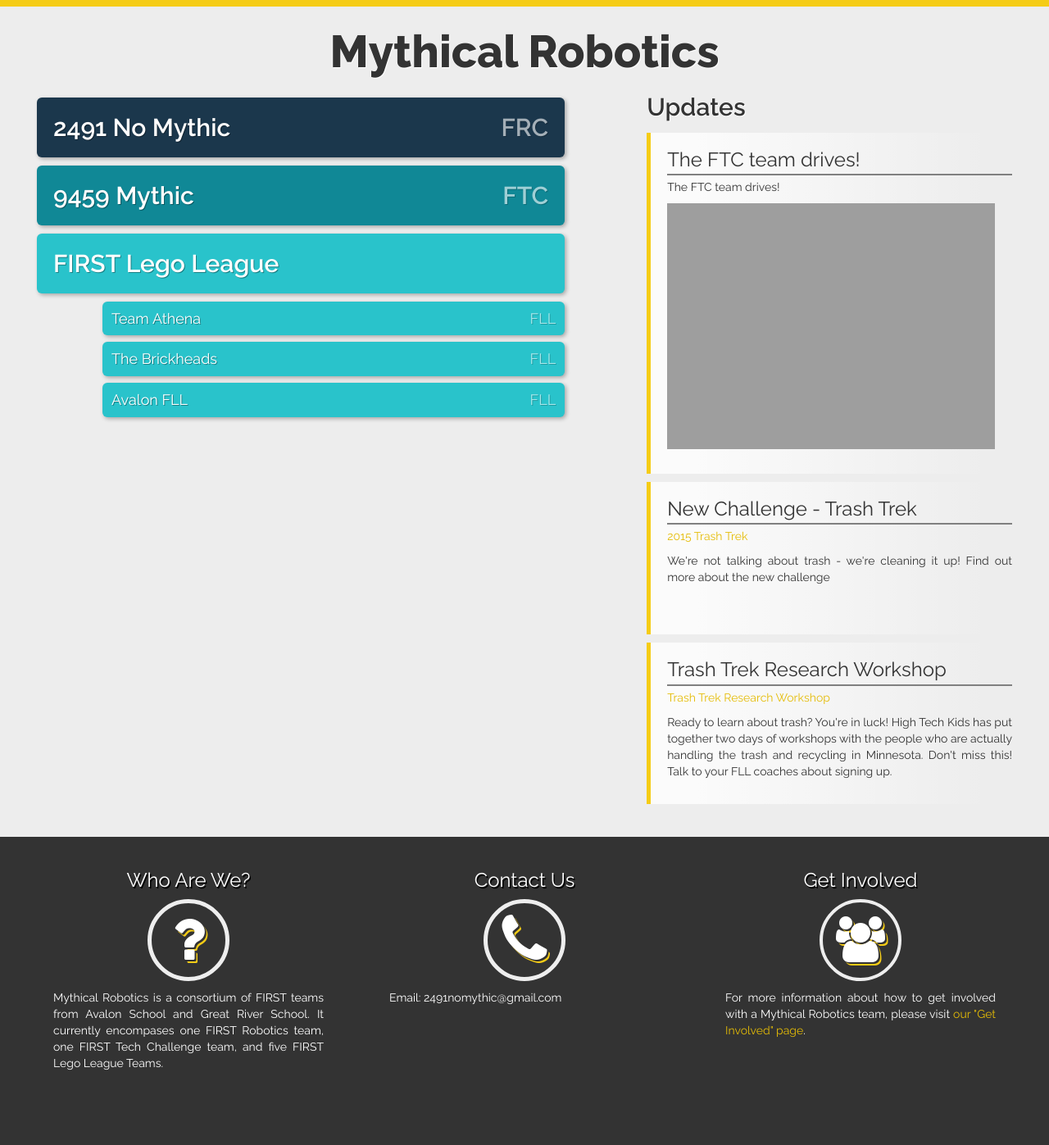
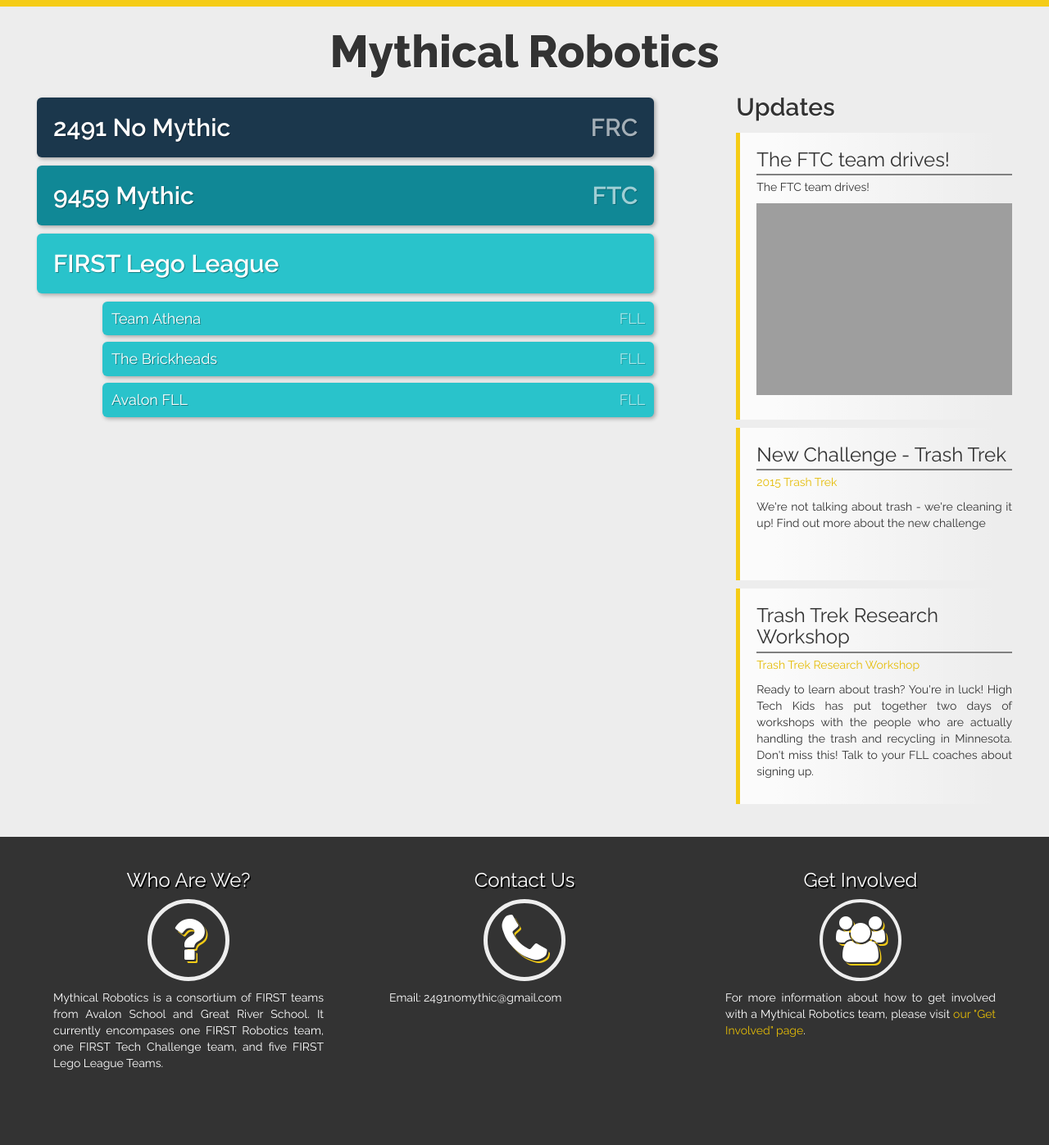
Before and after one commit to lauraschultz/mythicalrobotics, a Jekyll site: the page built from index.html, in a window 1280 px wide. Shown: the whole page at 82% size. Built offline with Jekyll 4.4.1, drawn with Linux system fonts in a browser that asks for light colours; nearby versions of some CDN libraries.

Commit message:
Update home.html

```diff
--- a/_layouts/home.html
+++ b/_layouts/home.html
@@ -8,7 +8,7 @@
   <body>
     <h1 class="title inset">Mythical Robotics</h1>
     <div class="row">
-      <div class="col-sm-7 m">
+      <div class="col-sm-8 m">
         <a href="http://2491nomythic.com" target="_blank"><div class="program frc"><h2 class="left">2491 No Mythic</h2><h2 class="right">FRC</h2></div></a>
         <a href="{{ site.baseurl }}/ftc"><div class="program ftc"><h2 class="left">9459 Mythic</h2><h2 class="right">FTC</h2></div></a>
         <a href="{{ site.baseurl }}/fll"><div class="program fll"><h2 class="left">FIRST Lego League</h2></div></a>
@@ -16,7 +16,7 @@
         <a href="{{ site.baseurl }}/fll/{{ site.team2_url }}"><div class="program program-mini fll"><h4 class="left">{{ site.team2_name }}</h4><h4 class="right">FLL</h4></div></a>
         <a href="{{ site.baseurl }}/fll/{{ site.team3_url }}"><div class="program program-mini fll"><h4 class="left">{{ site.team3_name }}</h4><h4 class="right">FLL</h4></div></a>
         </div>
-      <div class="col-sm-5 m">
+      <div class="col-sm-4 m">
       	<h2 class="inset">Updates</h2>
         {{ content }}
       </div>
```
